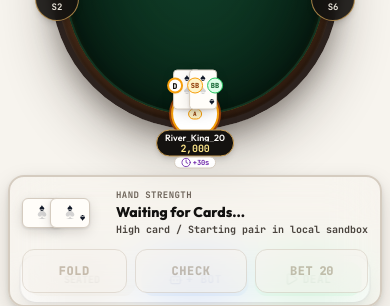
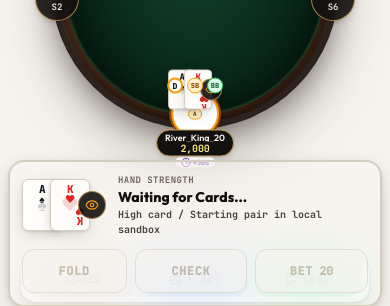
Before and after one commit to Piyushdev-X/Poker-Tab, a React (Vite) app in the folder client/: page / in a window 390 px wide. Both pictures are taken after a click on the button "LAUNCH TABLE". Shown: the part 529-835 px from the top of the page. Built offline with nearby package versions, Linux system fonts and the light colour scheme; no server answers.

Commit message:
fix(security): enforce strict hole card privacy, backend sanitization, and mobile peek toggle

```diff
--- a/client/src/App.jsx
+++ b/client/src/App.jsx
@@ -473,7 +473,7 @@ export default function App() {
             isAllIn: false,
             streetBet: 0,
             totalHandBet: 0,
-            holeCards: ['Ks', 'Qh'],
+            holeCards: [{ hidden: true }, { hidden: true }],
             hasHoleCards: true,
             isCardVisible: false
           }
@@ -512,7 +512,7 @@ export default function App() {
             folded: false,
             isAllIn: false,
             isTurn: isMySeat,
-            holeCards: isMySeat ? ['As', 'Kh'] : [randomCard(), randomCard()],
+            holeCards: isMySeat ? ['As', 'Kh'] : [{ hidden: true }, { hidden: true }],
             hasHoleCards: true,
             isCardVisible: isMySeat
           }
--- a/client/src/components/ActionDock.jsx
+++ b/client/src/components/ActionDock.jsx
@@ -1,7 +1,7 @@
 // client/src/components/ActionDock.jsx
 import React, { useState, useEffect } from 'react';
 import { motion } from 'framer-motion';
-import { Flame, Clock, Minus, Plus, Zap, AlertCircle } from 'lucide-react';
+import { Flame, Clock, Minus, Plus, Zap, AlertCircle, Eye, EyeOff } from 'lucide-react';
 import PlayingCard from './PlayingCard';
 import { sounds } from '../audio';
 
@@ -69,17 +69,19 @@ export default function ActionDock({
     onBigTime();
   };
 
+  const [isPeekHidden, setIsPeekHidden] = useState(false);
+
   return (
     <div className="fixed bottom-2 sm:bottom-3 left-1/2 -translate-x-1/2 w-full max-w-4xl px-2 sm:px-4 z-40 pb-safe select-none">
       <div className="relative bg-[#FFFFFF]/98 backdrop-blur-xl border-2 border-[#D5CCC0] rounded-2xl p-3 sm:p-4 shadow-hardware-pod flex flex-col md:flex-row items-center justify-between gap-3 sm:gap-4">
 
         {/* Left Section: Hole Cards & Live Hand Telemetry */}
         <div className="flex items-center gap-3 sm:gap-4 w-full md:w-auto justify-between md:justify-start">
-          <div className="flex items-center -space-x-3 sm:-space-x-4">
-            {myPlayer.holeCards && myPlayer.holeCards.length === 2 ? (
+          <div className="flex items-center -space-x-3 sm:-space-x-4 relative">
+            {!isPeekHidden && myPlayer.holeCards && myPlayer.holeCards.length === 2 ? (
               myPlayer.holeCards.map((c, i) => (
                 <PlayingCard
-                  key={`${c}-${i}`}
+                  key={`${typeof c === 'string' ? c : (c.rank || '') + (c.suit || '')}-${i}`}
                   card={c}
                   size="md"
                   isWinning={tableState.lastShowdown?.winningCards?.includes(c)}
@@ -92,6 +94,21 @@ export default function ActionDock({
                 <PlayingCard isFaceDown size="md" delay={0.05} />
               </>
             )}
+
+            {/* Privacy Peek Toggle */}
+            <button
+              type="button"
+              onClick={() => setIsPeekHidden(prev => !prev)}
+              className="ml-2 p-1.5 rounded-full bg-[#141210]/90 hover:bg-[#141210] text-[#FAF8F5] border border-[#C89D54]/70 shadow-xs transition-transform active:scale-90 cursor-pointer flex items-center justify-center shrink-0 z-10"
+              title={isPeekHidden ? "Tap to Peek Hole Cards" : "Tap to Conceal Hole Cards (IRL Privacy)"}
+              aria-label={isPeekHidden ? "Reveal hole cards" : "Conceal hole cards"}
+            >
+              {isPeekHidden ? (
+                <EyeOff className="w-3.5 h-3.5 text-[#E2D8CC]" />
+              ) : (
+                <Eye className="w-3.5 h-3.5 text-[#F59E0B]" />
+              )}
+            </button>
           </div>
 
           {/* Telemetry info block */}
--- a/client/src/components/PlayerSeat.jsx
+++ b/client/src/components/PlayerSeat.jsx
@@ -1,7 +1,7 @@
 // client/src/components/PlayerSeat.jsx
 import React, { useState, useEffect } from 'react';
 import { motion } from 'framer-motion';
-import { Clock, Plus } from 'lucide-react';
+import { Clock, Plus, Eye, EyeOff } from 'lucide-react';
 import PlayingCard from './PlayingCard';
 
 // High-contrast, WCAG AAA Team Semantic Colors
@@ -51,13 +51,52 @@ export default function PlayerSeat({
   winningCards = [],
   onSit,
   onStand,
-  className = ''
+  className = '',
+  // Strict Visibility & Anti-Cheat props
+  tableState = null,
+  heroPlayer = null,
+  currentPlayerId = null,
+  isHeroPrivacyHidden = false,
+  onToggleHeroPrivacy = null
 }) {
   const [progress, setProgress] = useState(1);
   const [remainingSec, setRemainingSec] = useState(0);
+  const [localHeroPrivacy, setLocalHeroPrivacy] = useState(false);
 
   const player = seat.player;
   const team = player ? TEAM_CONFIG[player.team] || TEAM_CONFIG.NONE : null;
+
+  // Strict Hole Card Visibility Rule:
+  // Render FACE-UP ONLY IF:
+  // 1. Hero's own seat: isMe or player.id === currentPlayerId
+  // 2. Showdown: phase === 'SHOWDOWN' and player has not folded
+  // 3. Teammate Sweat Mode: teammateSweatMode === true AND heroPlayer.folded === true AND heroPlayer.team === player.team
+  const currentPhase = tableState?.phase || tableState?.status || '';
+  const isShowdown = currentPhase === 'SHOWDOWN';
+  const teammateSweatActive = Boolean(
+    tableState?.config?.teammateSweatMode &&
+    heroPlayer?.folded === true &&
+    heroPlayer?.team &&
+    heroPlayer?.team !== 'NONE' &&
+    player?.team === heroPlayer?.team
+  );
+
+  const isEligibleForFaceUp = Boolean(
+    player &&
+    !player.folded &&
+    (isMe || (isShowdown && !player.folded) || teammateSweatActive)
+  );
+
+  // Hero Privacy Toggle state (tap/hold eye to hide/peek cards)
+  const isConcealedByHero = isMe && (isHeroPrivacyHidden || localHeroPrivacy);
+  const shouldRenderFaceUp = isEligibleForFaceUp && !isConcealedByHero;
+
+  // Determine if player has dealt hole cards
+  const hasHoleCards = Boolean(
+    player &&
+    !player.folded &&
+    (player.hasHoleCards || (player.holeCards && player.holeCards.length > 0))
+  );
 
   // Turn timer countdown ring calculation
   useEffect(() => {
@@ -237,12 +276,12 @@ export default function PlayerSeat({
       </div>
 
       {/* Hole Cards Peeking Out Above Pod */}
-      {player.hasHoleCards && !player.folded && (
+      {hasHoleCards && (
         <div className="absolute -top-5 sm:-top-7 flex items-center -space-x-3 sm:-space-x-3.5 z-20">
-          {player.isCardVisible && player.holeCards ? (
+          {shouldRenderFaceUp && player.holeCards && Array.isArray(player.holeCards) ? (
             player.holeCards.map((card, i) => (
               <PlayingCard
-                key={`${card}-${i}`}
+                key={`${typeof card === 'string' ? card : (card.rank || '') + (card.suit || '')}-${i}`}
                 card={card}
                 size="sm"
                 isWinning={winningCards.includes(card)}
@@ -255,6 +294,30 @@ export default function PlayerSeat({
               <PlayingCard isFaceDown size="sm" delay={0} />
               <PlayingCard isFaceDown size="sm" delay={0.08} />
             </>
+          )}
+
+          {/* Hero IRL Privacy Toggle: Tap/Hold eye icon to conceal or peek hole cards */}
+          {isMe && (
+            <button
+              type="button"
+              onClick={(e) => {
+                e.stopPropagation();
+                if (onToggleHeroPrivacy) {
+                  onToggleHeroPrivacy();
+                } else {
+                  setLocalHeroPrivacy(prev => !prev);
+                }
+              }}
+              className="ml-2.5 p-1 rounded-full bg-[#141210]/90 hover:bg-[#141210] text-[#FAF8F5] border border-[#C89D54]/70 shadow-md transition-all active:scale-90 cursor-pointer flex items-center justify-center z-30"
+              title={isConcealedByHero ? "Tap to Peek Hole Cards" : "Tap to Conceal Hole Cards (IRL Privacy)"}
+              aria-label={isConcealedByHero ? "Reveal hole cards" : "Conceal hole cards"}
+            >
+              {isConcealedByHero ? (
+                <EyeOff className="w-3 h-3 text-[#E2D8CC]" />
+              ) : (
+                <Eye className="w-3 h-3 text-[#F59E0B]" />
+              )}
+            </button>
           )}
         </div>
       )}
--- a/client/src/components/PlayingCard.jsx
+++ b/client/src/components/PlayingCard.jsx
@@ -18,7 +18,7 @@ const SUIT_COLORS = {
 };
 
 export default function PlayingCard({
-  card, // e.g. 'Ah', 'Ts' or null for face-down card
+  card, // e.g. 'Ah', 'Ts', { rank: 'A', suit: 's' } or { hidden: true } / null for face-down card
   isFaceDown = false,
   isWinning = false,
   isDimmed = false,
@@ -27,7 +27,9 @@ export default function PlayingCard({
   className = '',
   delay = 0
 }) {
-  if (isFaceDown || !card) {
+  const isHidden = isFaceDown || !card || card?.hidden || (typeof card === 'object' && !card.rank && !card.suit);
+
+  if (isHidden) {
     const sizeClasses = {
       sm: 'w-7 h-10 md:w-8 md:h-12 rounded',
       md: 'w-10 h-15 sm:w-12 sm:h-18 rounded-md',
@@ -61,8 +63,9 @@ export default function PlayingCard({
     );
   }
 
-  const rank = card[0];
-  const suit = card[1]?.toLowerCase() || 's';
+  const rank = typeof card === 'string' ? card[0] : (card.rank || card.value || '?');
+  const rawSuit = typeof card === 'string' ? card[1] : (card.suit || 's');
+  const suit = rawSuit?.toLowerCase() || 's';
   const color = SUIT_COLORS[suit] || '#111827';
   const symbol = SUIT_SYMBOLS[suit] || '♠';
 
--- a/client/src/components/PokerTable.jsx
+++ b/client/src/components/PokerTable.jsx
@@ -1,5 +1,4 @@
-// client/src/components/PokerTable.jsx
-import React, { useEffect } from 'react';
+import React, { useState, useEffect } from 'react';
 import { motion, AnimatePresence } from 'framer-motion';
 import confetti from 'canvas-confetti';
 import { Play, UserPlus, Bot } from 'lucide-react';
@@ -18,8 +17,11 @@ export default function PokerTable({
 }) {
   if (!tableState) return null;
 
+  const [heroPrivacyHidden, setHeroPrivacyHidden] = useState(false);
   const maxSeats = tableState.config?.maxSeats || 6;
   const seats = tableState.seats || [];
+  const heroSeat = seats.find(s => s.player?.id === myPlayerId);
+  const heroPlayer = heroSeat?.player || null;
   const communityCards = tableState.communityCards || [];
   const pot = tableState.pot || 0;
   const lastShowdown = tableState.lastShowdown;
@@ -171,6 +173,9 @@ export default function PokerTable({
               <PlayerSeat
                 seat={seat}
                 isMe={isMe}
+                currentPlayerId={myPlayerId}
+                heroPlayer={heroPlayer}
+                tableState={tableState}
                 isDealer={isDealer}
                 isSB={isSB}
                 isBB={isBB}
@@ -179,6 +184,8 @@ export default function PokerTable({
                 winningCards={winningCards}
                 onSit={onSit}
                 onStand={onStand}
+                isHeroPrivacyHidden={heroPrivacyHidden}
+                onToggleHeroPrivacy={() => setHeroPrivacyHidden(prev => !prev)}
               />
             </div>
           );
```
Also changed, not shown: 2 other files (tests, documents, lock files or other folders).
